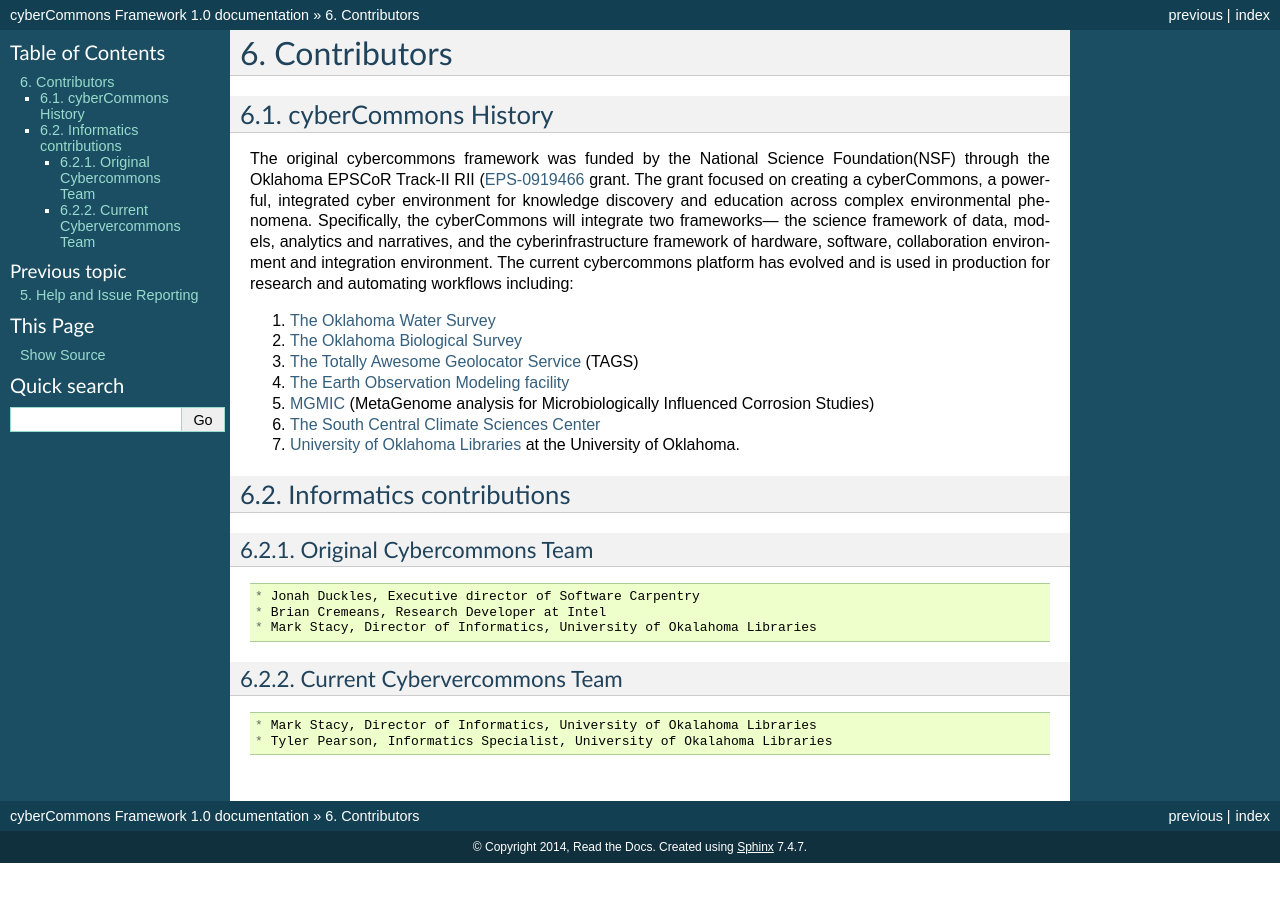
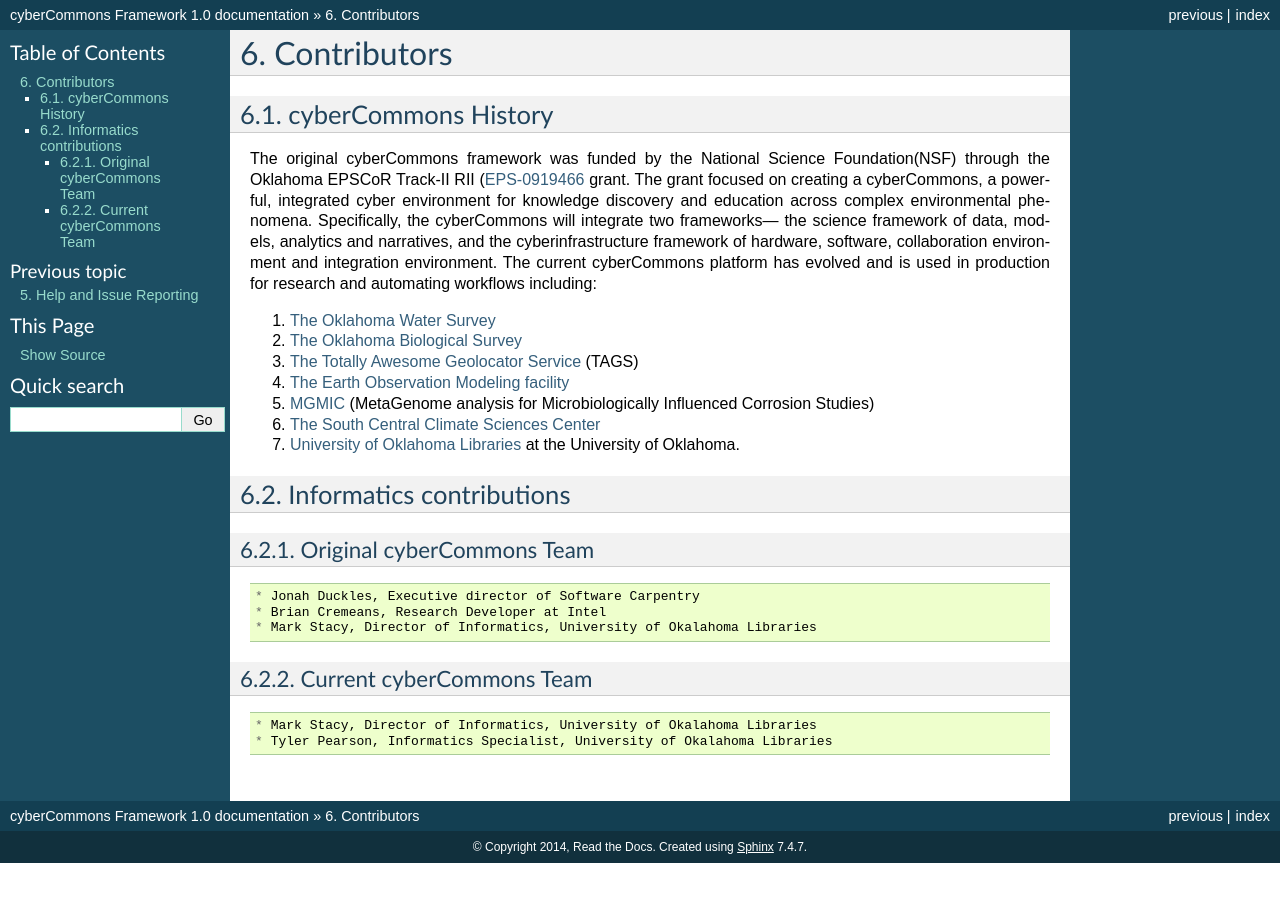
Before and after one commit to cybercommons/cybercom-new, a Sphinx documentation site: the page built from docs/authors.rst, in a window 1280 px wide. Built offline with Sphinx 7.4.7, drawn with Linux system fonts in a browser that asks for light colours.

Commit message:
normalized cyberCommons

```diff
--- a/docs/authors.rst
+++ b/docs/authors.rst
@@ -4,7 +4,7 @@ Contributors
 cyberCommons History
 ~~~~~~~~~~~~~~~~~~~~
 
-The original cybercommons framework was funded by the National Science
+The original cyberCommons framework was funded by the National Science
 Foundation(NSF) through the Oklahoma EPSCoR Track-II RII
 (`EPS-0919466 <https://www.nsf.gov/awardsearch/showAward?AWD_ID=0919443>`__
 grant. The grant focused on creating a cyberCommons, a powerful,
@@ -13,7 +13,7 @@ across complex environmental phenomena. Specifically, the cyberCommons
 will integrate two frameworks— the science framework of data, models,
 analytics and narratives, and the cyberinfrastructure framework of
 hardware, software, collaboration environment and integration
-environment. The current cybercommons platform has evolved and is used
+environment. The current cyberCommons platform has evolved and is used
 in production for research and automating workflows including:
 
 1. `The Oklahoma Water
@@ -32,7 +32,7 @@ in production for research and automating workflows including:
 Informatics contributions
 ~~~~~~~~~~~~~~~~~~~~~~~~~
 
-Original Cybercommons Team
+Original cyberCommons Team
 ^^^^^^^^^^^^^^^^^^^^^^^^^^
 
 ::
@@ -41,7 +41,7 @@ Original Cybercommons Team
     * Brian Cremeans, Research Developer at Intel
     * Mark Stacy, Director of Informatics, University of Okalahoma Libraries
 
-Current Cybervercommons Team
+Current cyberCommons Team
 ^^^^^^^^^^^^^^^^^^^^^^^^^^^^
 
 ::
--- a/docs/installation.rst
+++ b/docs/installation.rst
@@ -2,7 +2,7 @@ Installation
 ============
 
 This repo uses cookiecutter to install the cyberCommons platform on a
-single node. The cybercommons platform is a microservice architecture
+single node. The cyberCommons platform is a microservice architecture
 that provides a RESTful API (Django REST Framework) , Data
 Catalog(MongoDB), and Asyncronous workflow system (Celery).
 
@@ -70,7 +70,7 @@ Cookiecutter creates the following file structures:
         ├── genSSLKeys
         └── resetDBCreds
 
-Install Cybercommons Configuration
+Install cyberCommons Configuration
 ~~~~~~~~~~~~~~~~~~~~~~~~~~~~~~~~~~
 
 ::
@@ -186,7 +186,7 @@ to build its container.
 The runLetsEncrypt script can be manually executed to renew expired
 certificates or added to a cron job.
 
-Run CyberCommons Platform
+Run cyberCommons Platform
 ~~~~~~~~~~~~~~~~~~~~~~~~~
 
 ::
```
Also changed, not shown: docs/authors.md (+3 -3 lines), docs/installation.md (+3 -3 lines).
